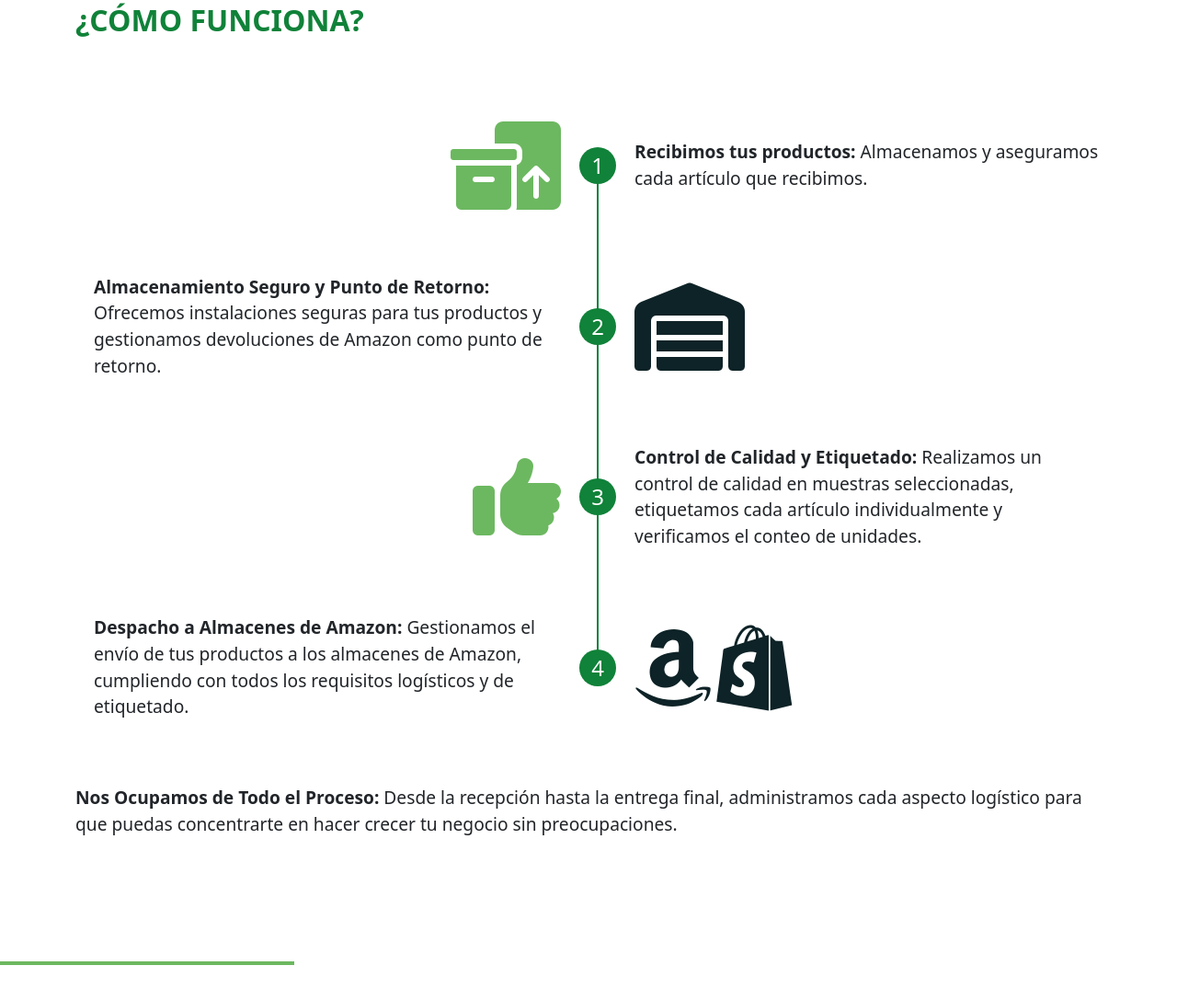
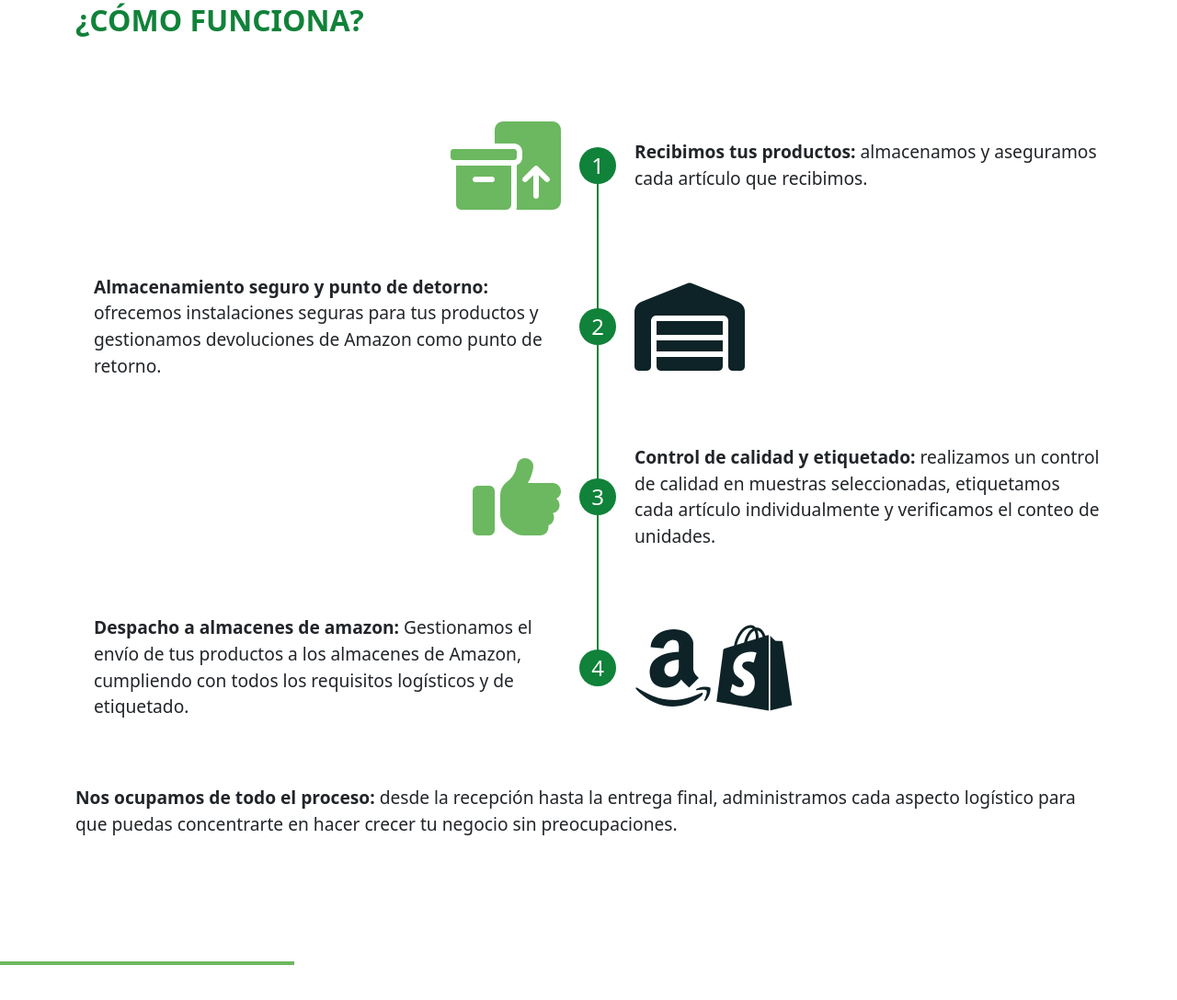
Before and after one commit to pablocandia92/landing_3pl, a website: page index.html in a window 1280 px wide. Shown: the part 3664-4751 px from the top of the page at 92% size. Drawn offline with nearby package versions, Linux system fonts and the light colour scheme.

Commit message:
how-it-works remove capitalize letters

```diff
--- a/index.html
+++ b/index.html
@@ -213,7 +213,7 @@
                         <i class="fa-solid fa-boxes-packing fa-6x"></i>
                     </div>
                     <div class="roadmap__step__number">1</div>
-                    <p><strong>Recibimos tus productos:</strong> Almacenamos y aseguramos cada artículo que recibimos.</p>
+                    <p><strong>Recibimos tus productos:</strong> almacenamos y aseguramos cada artículo que recibimos.</p>
                 </div>
 
                 <div class="roadmap__step">
@@ -221,7 +221,7 @@
                         <i class="fa-solid fa-warehouse fa-6x"></i>
                     </div>
                     <div class="roadmap__step__number">2</div>
-                    <p><strong>Almacenamiento Seguro y Punto de Retorno:</strong> Ofrecemos instalaciones seguras para tus productos y gestionamos devoluciones de Amazon como punto de retorno.</p>
+                    <p><strong>Almacenamiento seguro y punto de detorno:</strong> ofrecemos instalaciones seguras para tus productos y gestionamos devoluciones de Amazon como punto de retorno.</p>
                 </div>
 
                 <div class="roadmap__step">
@@ -229,7 +229,7 @@
                         <i class="fa-solid fa-thumbs-up fa-6x"></i>
                     </div>
                     <div class="roadmap__step__number">3</div>
-                    <p><strong>Control de Calidad y Etiquetado:</strong> Realizamos un control de calidad en muestras seleccionadas, etiquetamos cada artículo individualmente y verificamos el conteo de unidades.</p>
+                    <p><strong>Control de calidad y etiquetado:</strong> realizamos un control de calidad en muestras seleccionadas, etiquetamos cada artículo individualmente y verificamos el conteo de unidades.</p>
                 </div>
 
                 <div class="roadmap__step">
@@ -238,11 +238,11 @@
                         <i class="fa-brands fa-shopify fa-6x"></i>
                     </div>
                     <div class="roadmap__step__number">4</div>
-                    <p><strong>Despacho a Almacenes de Amazon:</strong> Gestionamos el envío de tus productos a los almacenes de Amazon, cumpliendo con todos los requisitos logísticos y de etiquetado.</p>
+                    <p><strong>Despacho a almacenes de amazon:</strong> Gestionamos el envío de tus productos a los almacenes de Amazon, cumpliendo con todos los requisitos logísticos y de etiquetado.</p>
                 </div>
             </div>
             <div class="roadmap_detail">
-                <p><strong>Nos Ocupamos de Todo el Proceso:</strong> Desde la recepción hasta la entrega final, administramos cada aspecto logístico para que puedas concentrarte en hacer crecer tu negocio sin preocupaciones.</p>
+                <p><strong>Nos ocupamos de todo el proceso:</strong> desde la recepción hasta la entrega final, administramos cada aspecto logístico para que puedas concentrarte en hacer crecer tu negocio sin preocupaciones.</p>
             </div>
         </section>
 
```
